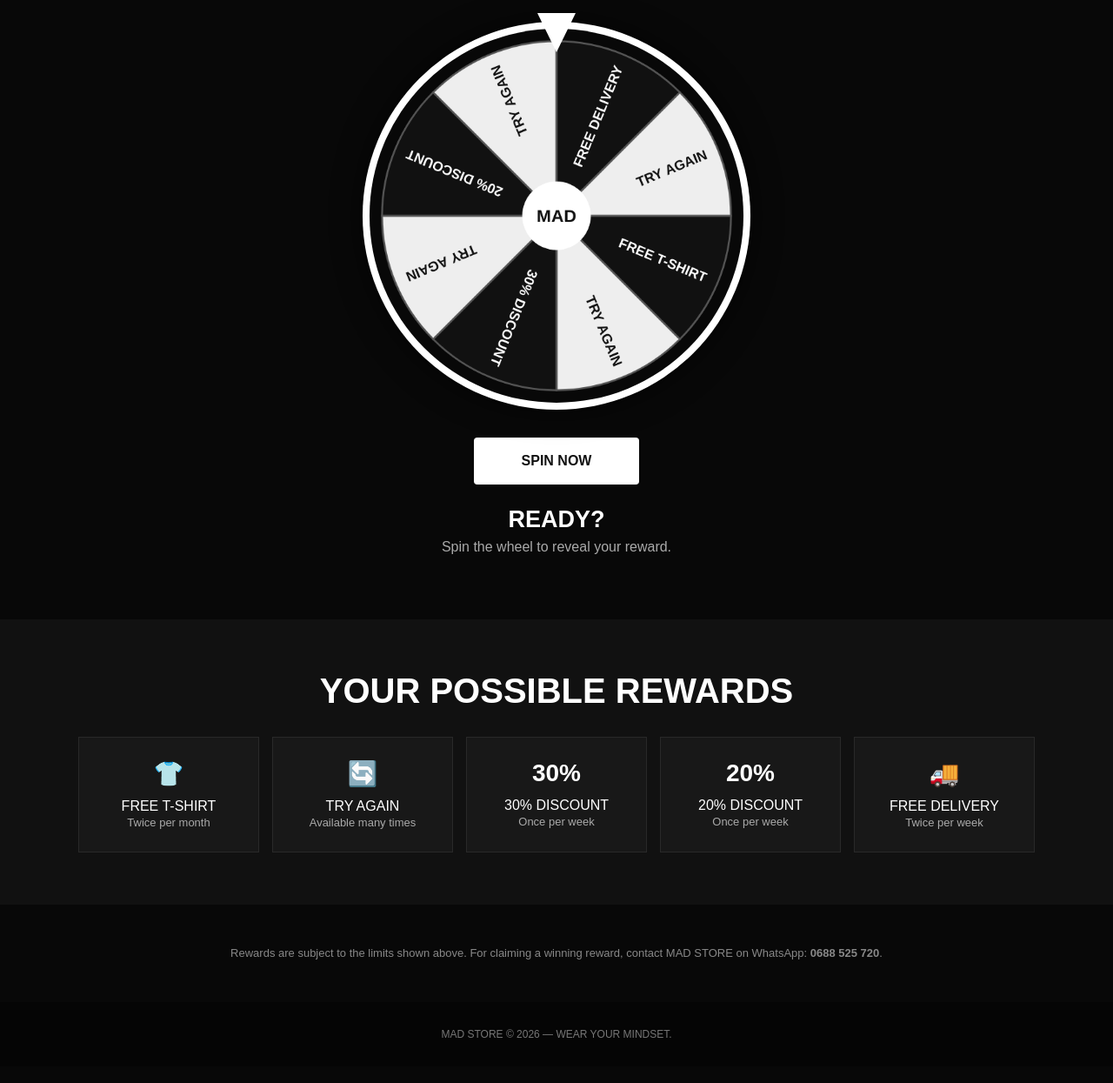
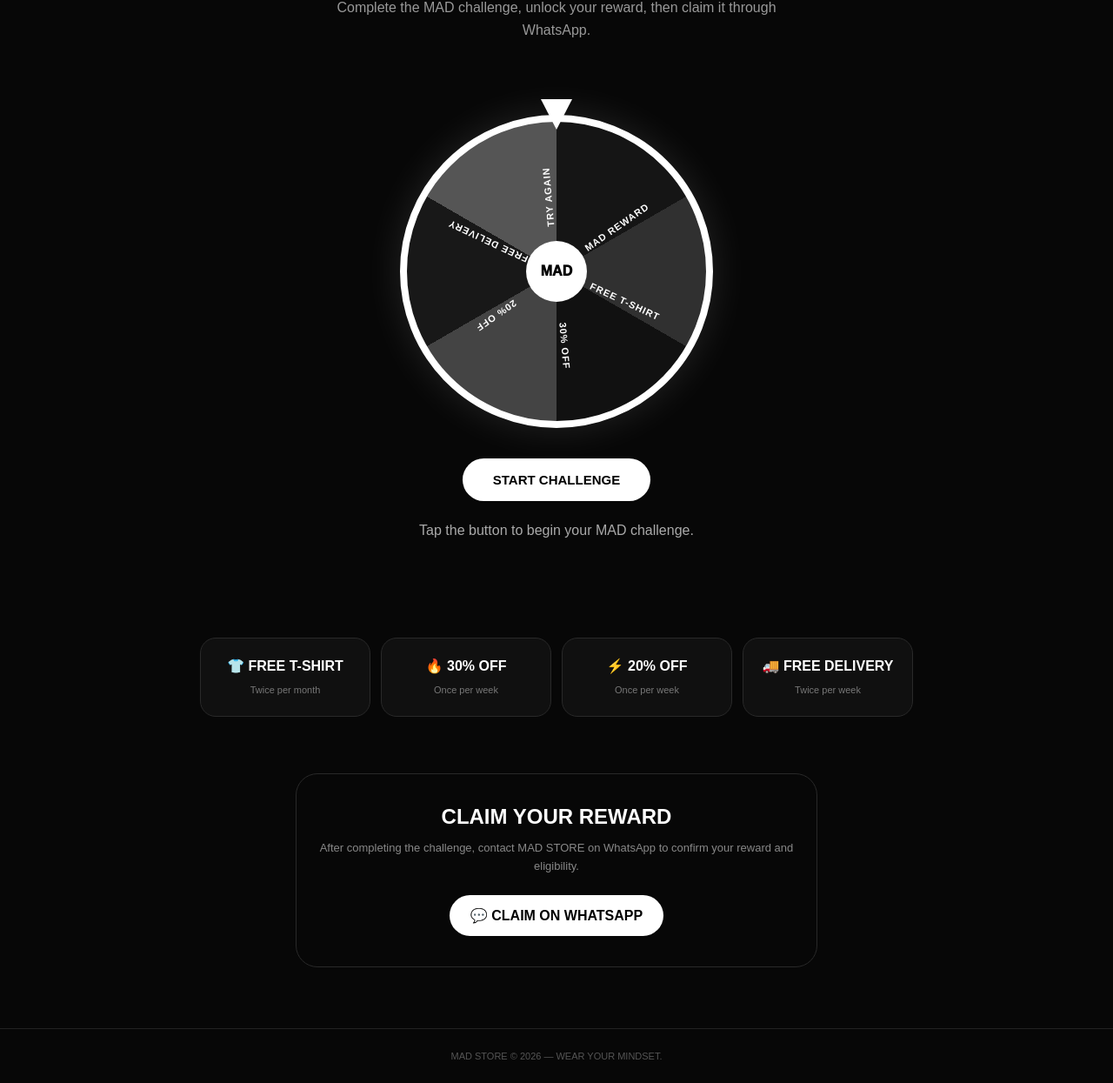
Before and after one commit to MADBRAND-star/Collection-store, a plain HTML site: page index.html in a window 1280 px wide. Shown: the part 350-1595 px from the top of the page at 87% size. Drawn offline with Linux system fonts and the light colour scheme.

Commit message:
Update HTML structure and styling for MAD Spin Challenge

```diff
--- a/index.html
+++ b/index.html
@@ -1,192 +1,184 @@
 <!DOCTYPE html>
-<html lang="sw">
+<html lang="en">
 <head>
 <meta charset="UTF-8">
-<meta name="viewport" content="width=device-width,initial-scale=1.0">
-<title>MAD SPIN & WIN</title>
+<meta name="viewport" content="width=device-width,initial-scale=1">
+<title>MAD Spin Challenge</title>
 
 <style>
 *{box-sizing:border-box;margin:0;padding:0}
-
 body{
-font-family:Arial,Helvetica,sans-serif;
-background:#080808;
-color:#fff;
-min-height:100vh;
+  font-family:Arial,sans-serif;
+  background:#070707;
+  color:white;
   text-align:center;
 }
-
 header{
-padding:25px 6%;
+  padding:22px;
+  border-bottom:1px solid #222;
   display:flex;
   justify-content:space-between;
   align-items:center;
-border-bottom:1px solid #292929;
 }
-
-.logo{
-font-size:35px;
-font-weight:900;
-letter-spacing:-4px;
+.logo{font-size:28px;font-weight:900;letter-spacing:5px}
+header a{
+  color:white;text-decoration:none;
+  border:1px solid #444;padding:10px 16px;
+  border-radius:25px;font-size:12px
 }
-
-header a{
-color:white;
-text-decoration:none;
-font-size:13px;
-font-weight:bold;
+.hero{padding:55px 15px 25px}
+.hero small{letter-spacing:4px;color:#888}
+h1{
+  font-size:clamp(48px,12vw,90px);
+  line-height:.9;
+  margin:15px 0;
+  font-weight:1000;
 }
-
-.hero{
-padding:55px 20px 30px;
-}
-
-.tag{
-font-size:11px;
-letter-spacing:4px;
-color:#888;
-}
-
-h1{
-font-size:clamp(50px,12vw,100px);
-letter-spacing:-6px;
-margin:12px 0;
-}
-
-.subtitle{
-color:#aaa;
-max-width:550px;
-margin:auto;
-line-height:1.6;
-}
+.hero p{color:#999;max-width:550px;margin:auto;line-height:1.6}
 
 .game{
-padding:30px 15px 70px;
-display:flex;
-flex-direction:column;
-align-items:center;
+  max-width:600px;
+  margin:35px auto;
+  padding:25px 15px;
 }
 
 .wheel-box{
   position:relative;
-width:min(90vw,430px);
-height:min(90vw,430px);
+  width:min(360px,85vw);
+  height:min(360px,85vw);
+  margin:auto;
 }
 
-canvas{
+.wheel{
   width:100%;
   height:100%;
   border-radius:50%;
-box-shadow:0 0 0 8px #fff,0 0 40px #000;
+  border:8px solid white;
+  background:conic-gradient(
+    #151515 0deg 60deg,
+    #303030 60deg 120deg,
+    #111 120deg 180deg,
+    #444 180deg 240deg,
+    #181818 240deg 300deg,
+    #555 300deg 360deg
+  );
+  transition:transform 3s cubic-bezier(.15,.8,.2,1);
+  position:relative;
+  box-shadow:0 0 45px rgba(255,255,255,.12);
 }
+
+.label{
+  position:absolute;
+  left:50%;
+  top:50%;
+  transform-origin:0 0;
+  width:50%;
+  font-size:11px;
+  font-weight:bold;
+  letter-spacing:1px;
+  color:white;
+}
+
+.l1{transform:rotate(25deg) translateY(-8px)}
+.l2{transform:rotate(85deg) translateY(-8px)}
+.l3{transform:rotate(145deg) translateY(-8px)}
+.l4{transform:rotate(205deg) translateY(-8px)}
+.l5{transform:rotate(265deg) translateY(-8px)}
+.l6{transform:rotate(325deg) translateY(-8px)}
 
 .pointer{
   position:absolute;
   top:-18px;
   left:50%;
   transform:translateX(-50%);
-width:0;
-height:0;
-border-left:22px solid transparent;
-border-right:22px solid transparent;
-border-top:45px solid #fff;
   z-index:5;
+  width:0;height:0;
+  border-left:18px solid transparent;
+  border-right:18px solid transparent;
+  border-top:35px solid white;
 }
 
-.spin{
-margin-top:40px;
-padding:18px 55px;
+.center{
+  position:absolute;
+  width:70px;height:70px;
+  background:white;color:#000;
+  border-radius:50%;
+  left:50%;top:50%;
+  transform:translate(-50%,-50%);
+  display:flex;
+  align-items:center;
+  justify-content:center;
+  font-weight:1000;
+  z-index:3;
+}
+
+button{
+  margin-top:35px;
+  padding:16px 35px;
   border:0;
-background:#fff;
-color:#111;
-font-size:16px;
+  border-radius:35px;
+  background:white;
+  color:black;
   font-weight:900;
   cursor:pointer;
-border-radius:4px;
+  font-size:15px;
 }
+button:disabled{opacity:.4}
 
-.spin:disabled{
-opacity:.4;
-cursor:not-allowed;
-}
-
-.result{
-margin-top:25px;
-min-height:60px;
-}
-
-.result h2{
-font-size:27px;
-margin-bottom:7px;
-}
-
-.result p{
+.status{
+  margin-top:22px;
+  min-height:45px;
   color:#aaa;
+  line-height:1.5;
 }
 
 .rewards{
-padding:60px 7%;
-background:#111;
+  max-width:850px;
+  margin:50px auto;
+  padding:15px;
+  display:grid;
+  grid-template-columns:repeat(4,1fr);
+  gap:12px;
 }
 
-.rewards h2{
-font-size:40px;
-margin-bottom:30px;
+.card{
+  border:1px solid #292929;
+  border-radius:18px;
+  padding:22px 12px;
+  background:#101010;
 }
+.card b{display:block;margin-bottom:8px}
+.card span{font-size:11px;color:#777}
 
-.reward-grid{
-display:grid;
-grid-template-columns:repeat(5,1fr);
-gap:15px;
-max-width:1100px;
-margin:auto;
+.claim{
+  margin:40px auto 70px;
+  max-width:600px;
+  padding:35px 20px;
+  border:1px solid #292929;
+  border-radius:25px;
 }
-
-.reward{
-background:#181818;
-padding:25px 12px;
-border:1px solid #292929;
-}
-
-.reward strong{
-display:block;
-font-size:28px;
-margin-bottom:12px;
-}
-
-.reward span{
-font-size:13px;
-color:#aaa;
-}
-
-.note{
-padding:45px 20px;
-color:#888;
-font-size:13px;
-line-height:1.7;
+.claim h2{margin-bottom:12px}
+.claim p{color:#888;font-size:13px;line-height:1.6}
+.whatsapp{
+  display:inline-block;
+  margin-top:22px;
+  background:white;
+  color:black;
+  text-decoration:none;
+  padding:14px 24px;
+  border-radius:30px;
+  font-weight:900;
 }
 
 footer{
-padding:30px;
-background:#050505;
-color:#777;
-font-size:12px;
+  border-top:1px solid #222;
+  padding:25px;
+  color:#555;
+  font-size:11px;
 }
 
-@media(max-width:800px){
-.reward-grid{
-grid-template-columns:repeat(2,1fr);
-}
-}
-
-@media(max-width:500px){
-.reward-grid{
-grid-template-columns:1fr;
-max-width:330px;
-}
-h1{
-letter-spacing:-4px;
-}
+@media(max-width:650px){
+  .rewards{grid-template-columns:1fr 1fr}
 }
 </style>
 </head>
@@ -199,239 +191,122 @@
 </header>
 
 <section class="hero">
-<div class="tag">MAD STORE PRESENTS</div>
-<h1>SPIN & WIN</h1>
-<p class="subtitle">
-Spin the wheel and discover your MAD reward.
-No payment required to play.
+  <small>MAD STORE PRESENTS</small>
+  <h1>SPIN<br>CHALLENGE</h1>
+  <p>
+    Complete the MAD challenge, unlock your reward,
+    then claim it through WhatsApp.
   </p>
 </section>
 
 <section class="game">
 
   <div class="wheel-box">
+
     <div class="pointer"></div>
-<canvas id="wheel" width="600" height="600"></canvas>
+
+    <div class="wheel" id="wheel">
+      <div class="label l1">FREE T-SHIRT</div>
+      <div class="label l2">30% OFF</div>
+      <div class="label l3">20% OFF</div>
+      <div class="label l4">FREE DELIVERY</div>
+      <div class="label l5">TRY AGAIN</div>
+      <div class="label l6">MAD REWARD</div>
+
+      <div class="center">MAD</div>
     </div>
 
-<button class="spin" id="spinBtn" onclick="spinWheel()">
-SPIN NOW
-</button>
+  </div>
 
-<div class="result">
-<h2 id="resultTitle">READY?</h2>
-<p id="resultText">Spin the wheel to reveal your reward.</p>
+  <button id="spinBtn">START CHALLENGE</button>
+
+  <div class="status" id="status">
+    Tap the button to begin your MAD challenge.
   </div>
 
 </section>
 
 <section class="rewards">
 
-<h2>YOUR POSSIBLE REWARDS</h2>
-
-<div class="reward-grid">
-
-<div class="reward">
-<strong>👕</strong>
-FREE T-SHIRT
-<br>
+  <div class="card">
+    <b>👕 FREE T-SHIRT</b>
     <span>Twice per month</span>
   </div>
 
-<div class="reward">
-<strong>🔄</strong>
-TRY AGAIN
-<br>
-<span>Available many times</span>
-</div>
-
-<div class="reward">
-<strong>30%</strong>
-30% DISCOUNT
-<br>
+  <div class="card">
+    <b>🔥 30% OFF</b>
     <span>Once per week</span>
   </div>
 
-<div class="reward">
-<strong>20%</strong>
-20% DISCOUNT
-<br>
+  <div class="card">
+    <b>⚡ 20% OFF</b>
     <span>Once per week</span>
   </div>
 
-<div class="reward">
-<strong>🚚</strong>
-FREE DELIVERY
-<br>
+  <div class="card">
+    <b>🚚 FREE DELIVERY</b>
     <span>Twice per week</span>
-</div>
-
   </div>
 
 </section>
 
-<div class="note">
-Rewards are subject to the limits shown above.
-For claiming a winning reward, contact MAD STORE on WhatsApp:
-<strong>0688 525 720</strong>.
-</div>
+<section class="claim">
+
+  <h2>CLAIM YOUR REWARD</h2>
+
+  <p>
+    After completing the challenge, contact MAD STORE
+    on WhatsApp to confirm your reward and eligibility.
+  </p>
+
+  <a
+    class="whatsapp"
+    href="https://wa.me/255688525720?text=Hello%20MAD%20STORE,%20I%20completed%20the%20MAD%20challenge."
+    target="_blank">
+    💬 CLAIM ON WHATSAPP
+  </a>
+
+</section>
 
 <footer>
   MAD STORE © 2026 — WEAR YOUR MINDSET.
 </footer>
 
 <script>
+const wheel = document.getElementById("wheel");
+const button = document.getElementById("spinBtn");
+const status = document.getElementById("status");
 
-const canvas=document.getElementById("wheel");
-const ctx=canvas.getContext("2d");
+let rotation = 0;
+let running = false;
 
-const rewards=[
-"FREE T-SHIRT",
-"TRY AGAIN",
-"30% DISCOUNT",
-"TRY AGAIN",
-"20% DISCOUNT",
-"TRY AGAIN",
-"FREE DELIVERY",
-"TRY AGAIN"
-];
+button.addEventListener("click", () => {
 
-const colors=[
-"#111111",
-"#eeeeee",
-"#111111",
-"#eeeeee",
-"#111111",
-"#eeeeee",
-"#111111",
-"#eeeeee"
-];
+  if(running) return;
 
-let rotation=0;
-let spinning=false;
+  running = true;
+  button.disabled = true;
 
-function drawWheel(){
+  status.textContent =
+    "Challenge started — complete the MAD action to unlock your reward.";
 
-const cx=300;
-const cy=300;
-const radius=280;
-const slice=(Math.PI*2)/rewards.length;
+  rotation += 1080;
 
-ctx.clearRect(0,0,600,600);
+  wheel.style.transform =
+    `rotate(${rotation}deg)`;
 
-for(let i=0;i<rewards.length;i++){
+  setTimeout(() => {
 
-const start=rotation+i*slice;
-const end=start+slice;
+    status.innerHTML =
+      "🔥 Challenge complete! <br>" +
+      "Your reward is ready to be verified. " +
+      "Tap <b>CLAIM ON WHATSAPP</b> below.";
 
-ctx.beginPath();
-ctx.moveTo(cx,cy);
-ctx.arc(cx,cy,radius,start,end);
-ctx.closePath();
+    button.textContent = "CHALLENGE COMPLETE";
 
-ctx.fillStyle=colors[i];
-ctx.fill();
+  },3000);
 
-ctx.strokeStyle="#555";
-ctx.lineWidth=3;
-ctx.stroke();
-
-ctx.save();
-
-ctx.translate(cx,cy);
-ctx.rotate(start+slice/2);
-
-ctx.textAlign="right";
-ctx.fillStyle=colors[i]==="#111111"?"#fff":"#111";
-ctx.font="bold 22px Arial";
-
-ctx.fillText(rewards[i],radius-20,8);
-
-ctx.restore();
-}
-
-ctx.beginPath();
-ctx.arc(cx,cy,55,0,Math.PI*2);
-ctx.fillStyle="#fff";
-ctx.fill();
-
-ctx.fillStyle="#111";
-ctx.font="bold 28px Arial";
-ctx.textAlign="center";
-ctx.fillText("MAD",cx,cy+10);
-}
-
-drawWheel();
-
-function spinWheel(){
-
-if(spinning)return;
-
-spinning=true;
-
-const button=document.getElementById("spinBtn");
-button.disabled=true;
-
-document.getElementById("resultTitle").innerText="SPINNING...";
-document.getElementById("resultText").innerText="Good luck!";
-
-const winner=Math.floor(Math.random()*rewards.length);
-
-const slice=(Math.PI*2)/rewards.length;
-
-const target=
-(Math.PI*2*6)+
-(Math.PI*1.5)-
-(winner*slice+slice/2);
-
-const start=rotation;
-const finalRotation=rotation+target;
-
-const duration=4500;
-const startTime=performance.now();
-
-function animate(time){
-
-const progress=Math.min((time-startTime)/duration,1);
-
-const eased=1-Math.pow(1-progress,4);
-
-rotation=start+(finalRotation-start)*eased;
-
-drawWheel();
-
-if(progress<1){
-requestAnimationFrame(animate);
-}else{
-
-rotation=rotation%(Math.PI*2);
-
-showResult(rewards[winner]);
-
-spinning=false;
-button.disabled=false;
-}
-}
-
-requestAnimationFrame(animate);
-}
-
-function showResult(reward){
-
-document.getElementById("resultTitle").innerText=reward;
-
-if(reward==="TRY AGAIN"){
-
-document.getElementById("resultText").innerText=
-"Bahati haikuwa upande wako safari hii. Unaweza kujaribu tena.";
-
-}else{
-
-document.getElementById("resultText").innerText=
-"Umeshinda! Wasiliana na MAD STORE kupitia WhatsApp 0688 525 720 ili kudai zawadi yako.";
-}
-}
-
+});
 </script>
 
 </body>
```
Lines whose indentation alone changed are shown as unchanged.
